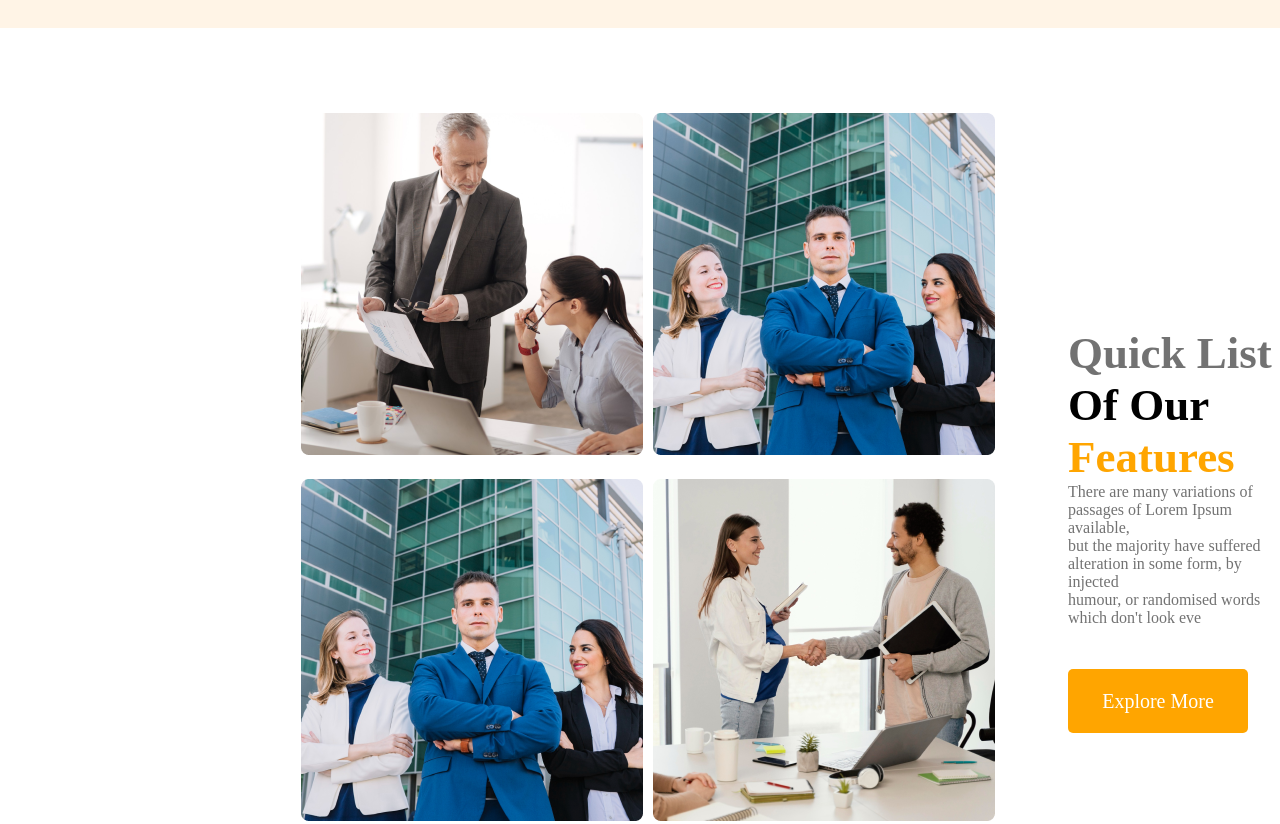
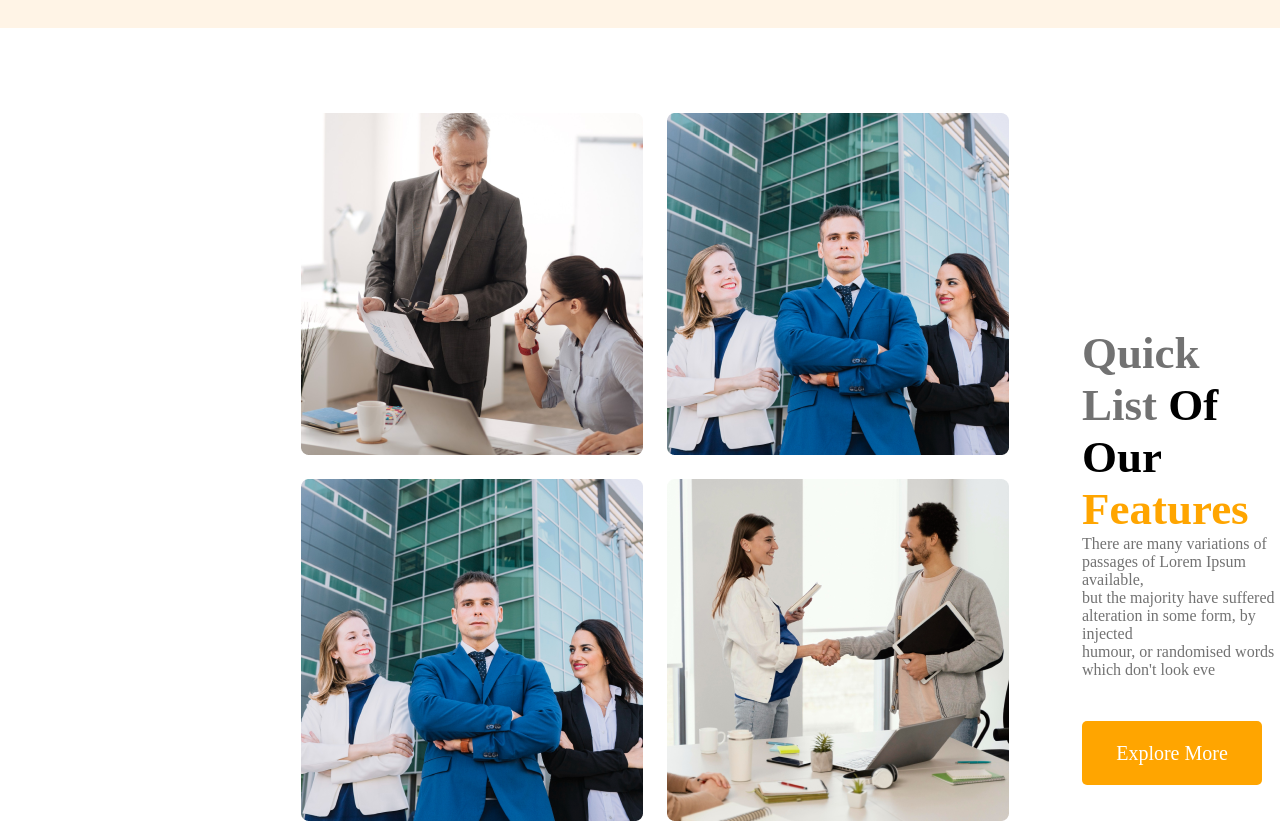
Before and after one commit to priyab99/new-assignment-two, a plain HTML site: page index.html in a window 1280 px wide. Shown: the part 1294-2118 px from the top of the page. Drawn offline with Linux system fonts and the light colour scheme.

Commit message:
code done

```diff
--- a/style/style.css
+++ b/style/style.css
@@ -71,7 +71,7 @@ nav li a{
 .teams{
     display: grid;
     grid-template-columns: repeat(2,1fr);
-    column-gap: 10px;
+    column-gap: 24px;
     row-gap: 24px;
     padding-left: 301px;
 
```
